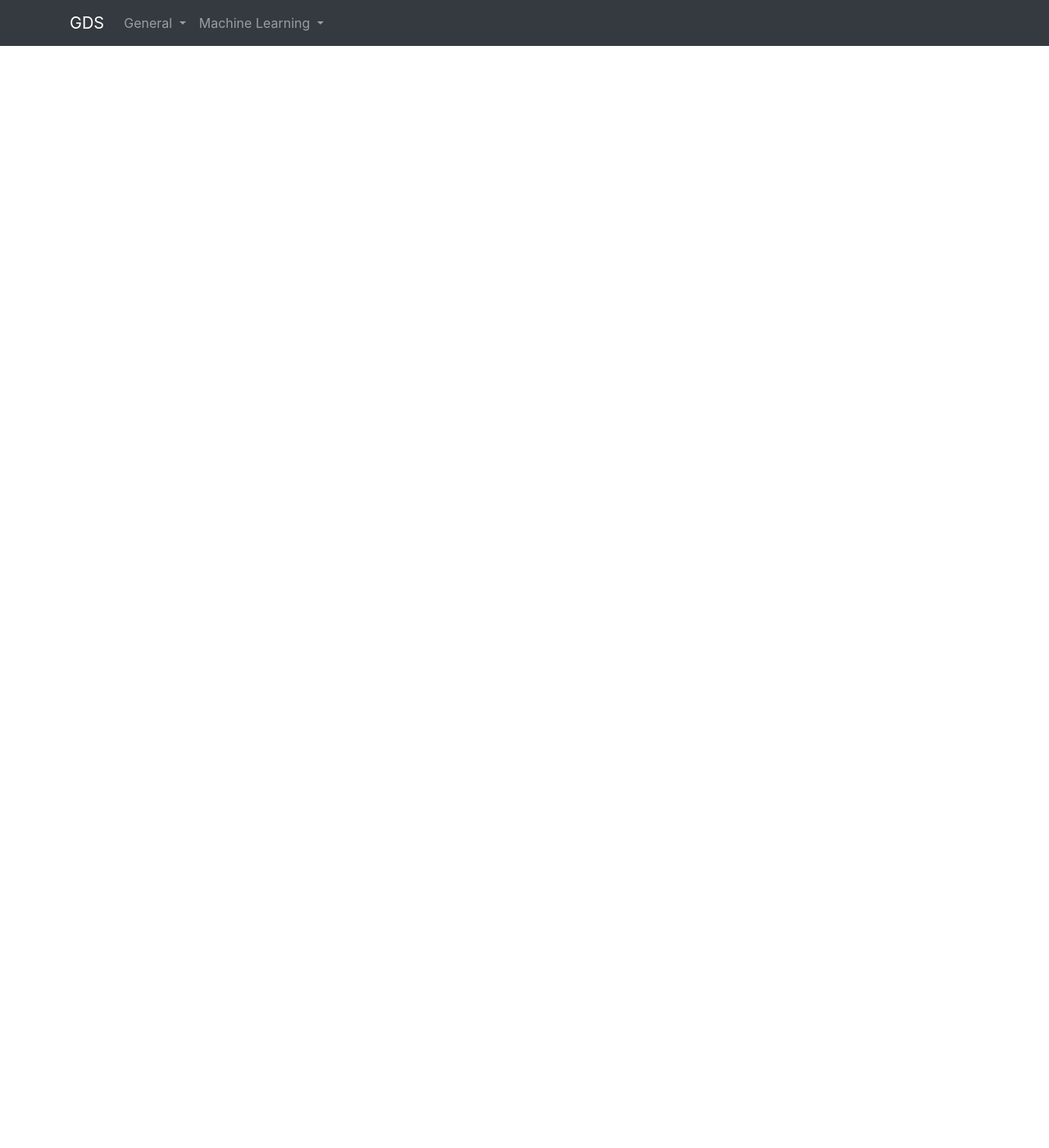
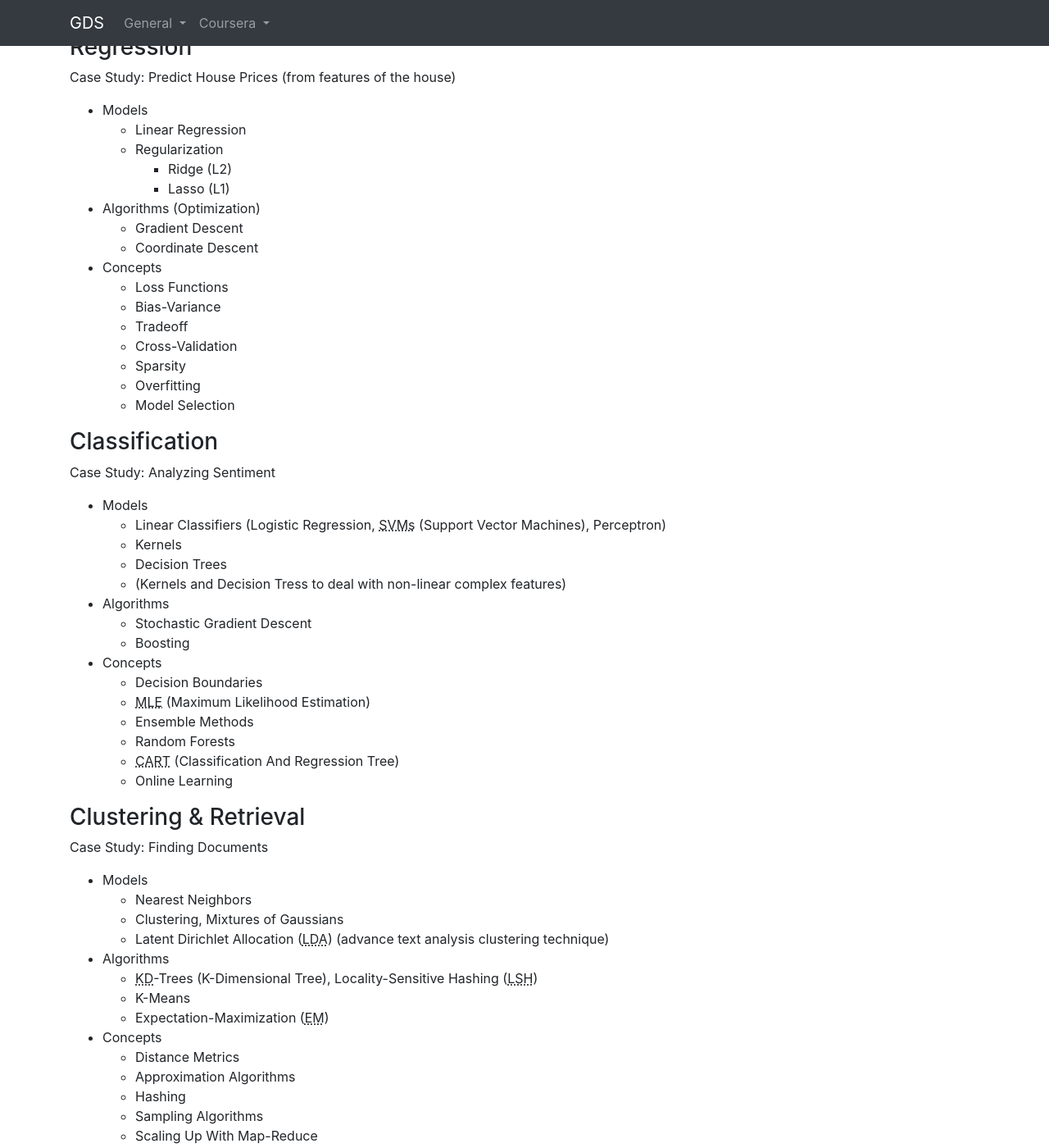
Before and after one commit to YTKme/GDS, a Jekyll site: the page built from docs/_docs/ml/coursera/machine-learning-foundations-a-case-study-approach/week-1.md, in a window 1280 px wide and 1400 px high, scrolled down 4869 px. Shown: the whole window at 82% size. Built offline with Jekyll 4.4.1, drawn with Linux system fonts in a browser that asks for light colours; some of the changed text lies outside the part shown.

Commit message:
Update section 1 of Machine Learning Foundations A Case Study Approach Week 1

```diff
--- a/docs/_docs/ml/coursera/machine-learning-foundations-a-case-study-approach.md
+++ b/docs/_docs/ml/coursera/machine-learning-foundations-a-case-study-approach/week-1.md
@@ -1,17 +1,15 @@
 ---
-title: Machine Learning Foundations A Case Study Approach
-permalink: /docs/ml/coursera/machine-learning-foundations-a-case-study-approach/
+title: Machine Learning Foundations A Case Study Approach <small class="text-muted d-block">Week 1</small>
+permalink: /docs/ml/coursera/machine-learning-foundations-a-case-study-approach/week-1/
 ---
 
-## Week 1
-
-### Welcome
+## Welcome
 
 <p class="lead">Machine Learning Specialization</p>
 <p class="lead">University of Washington</p>
 <blockquote class="blockquote">Machine learning is changing the world</blockquote>
 
-### Old View of Machine Learning
+## Old View of Machine Learning
 
 1. Data
     * Start with some data set or data.
@@ -22,9 +20,9 @@ permalink: /docs/ml/coursera/machine-learning-foundations-a-case-study-approach/
 4. Write A Paper
     * Write the paper to machine learning conference.
 
-![Figure 1: Old View of Machine Learning]({{ "/res/img/ml/coursera/machine-learning-foundations-a-case-study-approach/old_view_of_machine_learning.svg" | prepend : "/" | prepend : site.baseurl | prepend : site.url }}){:class="img-fluid rounded mx-auto d-block"}
+![Figure 1: Old View of Machine Learning]({{ "/res/img/ml/coursera/machine-learning-foundations-a-case-study-approach/week-1/old_view_of_machine_learning.svg" | prepend : "/" | prepend : site.baseurl | prepend : site.url }}){:class="img-fluid rounded mx-auto d-block"}
 
-### Industry
+## Industry
 
 Disruptive companies differentiated by INTELLIGENT APPLICATIONS using MACHINE LEARNING.
 
@@ -44,7 +42,7 @@ Disruptive companies differentiated by INTELLIGENT APPLICATIONS using MACHINE LE
 * LinkedIn Networking
 * LivingSocial Coupons
 
-### The Machine Learning Pipeline
+## The Machine Learning Pipeline
 
 1. Data
     * Start from data.
@@ -55,11 +53,11 @@ Disruptive companies differentiated by INTELLIGENT APPLICATIONS using MACHINE LE
 
 Taking this pipeline and working through it in a wide range of settings and a wide range of applications, with a wide range of algorithms. With the understanding how they connect together, be able to really build smart, intelligent applications.
 
-![Figure 2: The Machine Learing Pipeline]({{ "/res/img/ml/coursera/machine-learning-foundations-a-case-study-approach/the_machine_learning_pipeline.svg" | prepend : "/" | prepend : site.baseurl | prepend : site.url }}){:class="img-fluid rounded mx-auto d-block"}
+![Figure 2: The Machine Learing Pipeline]({{ "/res/img/ml/coursera/machine-learning-foundations-a-case-study-approach/week-1/the_machine_learning_pipeline.svg" | prepend : "/" | prepend : site.baseurl | prepend : site.url }}){:class="img-fluid rounded mx-auto d-block"}
 
-### Machine Learning Case Studies
+## Machine Learning Case Studies
 
-#### Case Study 1: Predicting House Prices
+### Case Study 1: Predicting House Prices
 
 The intelligence derived is a value associated with some house that's not on the market. The value is unknown and learned from the data.
 
@@ -70,7 +68,7 @@ The intelligence derived is a value associated with some house that's not on the
     * The machine learning method is going to relate the house attributes (features) to the sales price.
     * If the model is learned, it can take the house attribute(s) and predict the unknown sales price. (**regression method**)
 
-#### Case Study 2: Sentiment Analysis
+### Case Study 2: Sentiment Analysis
 
 Explore a sentiment analysis task for reviews of restaurants. By taking the reviews and be able to classify whether it had positive sentiment (thumbs up) or negative sentiment (thumbs down).
 
@@ -83,7 +81,7 @@ Explore a sentiment analysis task for reviews of restaurants. By taking the revi
     * From the reviews, learn some decision boundary based on the balance of positive and negative word usage, whether it's a positive or negative reivew.
     * Learn from other reviews based on the rating associated with the text. (**classification method**)
 
-#### Case Study 3: Document Retrieval
+### Case Study 3: Document Retrieval
 
 Document retrieval task where the intelligence derived is an article or a book or something of interest to the reader.
 
@@ -96,7 +94,7 @@ Document retrieval task where the intelligence derived is an article or a book o
     * Don't have corpus ahead of time, trying to infer from the data.
     * Use for very rapid document retrieval to retrieve similar articles. (**clustering**)
 
-#### Case Study 4: Product Recommendation
+### Case Study 4: Product Recommendation
 
 Collaborative filtering of product recommendation, where take past purchases and try to recommend some set of other product might be of interest in purchasing. Derive intelligence for production recommendation in relationship to products bought and products likely to buy in the future.
 
@@ -112,7 +110,7 @@ Collaborative filtering of product recommendation, where take past purchases and
         * Whether the product is actually about those attributes.
     * Going from customers by products matrix into learned features about users and products. (**matrix factorization**)
 
-#### Case Study 5: Visual Product Recommender
+### Case Study 5: Visual Product Recommender
 
 A visual product recommender based on user input of images, which resulting in other products / images of interest.
 
@@ -125,15 +123,25 @@ A visual product recommender based on user input of images, which resulting in o
     * Look at neural networks where every layer provide more and more descriptive features.
     * Deeper and deeper layers to get more intricate features. (**deep learning**)
 
-### A Unique Machine Learning Specialization
+## A Unique Machine Learning Specialization
 
 From use cases to models and algorithms.
+* See machine learning through the lens of a wide range of case studies in different areas that really ground the concepts behind them.
+* Other machine learning approach can be a laundry list of algorithm and methods.
+* The problem is starting with algorithms, and end up having really simplistic use cases with applications, that are disconnected from reality.
+* Start with use cases, grasp the key concepts and the techniques, then build and measure the quality to understand whether the intelligent applications are working well or not.
 
-#### Introduction
+### Introduction
 
 First course is about building, evaluating, and deploying *intelligence* in each case study...
 
-![Figure 3: The Machine Learing Pipeline Version 2]({{ "/res/img/ml/coursera/machine-learning-foundations-a-case-study-approach/the_machine_learning_pipeline_v2.svg" | prepend : "/" | prepend : site.baseurl | prepend : site.url }}){:class="img-fluid rounded mx-auto d-block"}
+Figure out what task to solve, what machine learning methods make sense, and how to measure them. (using algorithms as black boxes, for now)
+* Which machine learning model(s) to use.
+* What methods is used to optimize the parameters of the model(s)?
+* Is it providing the intelligence needed?
+* How to measure the quality of the system?
+
+![Figure 3: The Machine Learing Pipeline Version 2]({{ "/res/img/ml/coursera/machine-learning-foundations-a-case-study-approach/week-1/the_machine_learning_pipeline_v2.svg" | prepend : "/" | prepend : site.baseurl | prepend : site.url }}){:class="img-fluid rounded mx-auto d-block"}
 
 Subsequent courses provide depth in models & algorithms, but still use case studies.
 1. Introduction
@@ -143,4 +151,90 @@ Subsequent courses provide depth in models & algorithms, but still use case stud
 5. Matrix Factorization & Dimensionality Reduction
 6. Capstone: Build an Intelligent Application with Deep Learning
 
-#### Regression
+### Regression
+
+Case Study: Predict House Prices (from features of the house)
+
+* Models
+    * Linear Regression
+    * Regularization
+        * Ridge (L2)
+        * Lasso (L1)
+* Algorithms (Optimization)
+    * Gradient Descent
+    * Coordinate Descent
+* Concepts
+    * Loss Functions
+    * Bias-Variance
+    * Tradeoff
+    * Cross-Validation
+    * Sparsity
+    * Overfitting
+    * Model Selection
+
+### Classification
+
+Case Study: Analyzing Sentiment
+
+* Models
+    * Linear Classifiers (Logistic Regression, <abbr title="Support Vector Machines">SVMs</abbr> (Support Vector Machines), Perceptron)
+    * Kernels
+    * Decision Trees
+    * (Kernels and Decision Tress to deal with non-linear complex features)
+* Algorithms
+    * Stochastic Gradient Descent
+    * Boosting
+* Concepts
+    * Decision Boundaries
+    * <abbr title="Maximum Likelihood Estimation">MLE</abbr> (Maximum Likelihood Estimation)
+    * Ensemble Methods
+    * Random Forests
+    * <abbr title="Classification And Regression Tree">CART</abbr> (Classification And Regression Tree)
+    * Online Learning
+
+### Clustering & Retrieval
+
+Case Study: Finding Documents
+
+* Models
+    * Nearest Neighbors
+    * Clustering, Mixtures of Gaussians
+    * Latent Dirichlet Allocation (<abbr title="Latent Dirichlet Allocation">LDA</abbr>) (advance text analysis clustering technique)
+* Algorithms
+    * <abbr title="K-Dimensional">KD</abbr>-Trees (K-Dimensional Tree), Locality-Sensitive Hashing (<abbr title="Locality-Sensitive Hashing">LSH</abbr>)
+    * K-Means
+    * Expectation-Maximization (<abbr title="Expectation-Maximization">EM</abbr>)
+* Concepts
+    * Distance Metrics
+    * Approximation Algorithms
+    * Hashing
+    * Sampling Algorithms
+    * Scaling Up With Map-Reduce
+    * (how to scale things up and write them as distributed algorithms)
+
+### Matrix Factorization & Dimensionality Reduction
+
+Case Study: Recommending Products
+
+* Models
+    * Collaborative Filtering
+    * Matrix Factorization
+    * (dimensionality reduction)
+    * <abbr title="Principal Component Analysis">PCA</abbr> (Principal Component Analysis)
+* Algorithms
+    * Coordinate Descent
+    * Eigen Decomposition
+    * <abbr title="Singular Value Decomposition">SVD</abbr> (Singular Value Decomposition)
+* Concepts
+    * Matrix Completion
+    * Eigenvalues
+    * Random Projects
+    * Cold-Start Problem
+    * Diversity
+    * Scaling Up
+
+### Capstone
+
+An intelligent application using deep learning
+
+Build & deploy a recommender using product images and text sentiment.
--- a/docs/_includes/foot.html
+++ b/docs/_includes/foot.html
@@ -1,3 +1,7 @@
+        <footer class="container">
+            <hr class="featurette-divider">
+            <p>&copy; 2020 GDS</p>
+        </footer>
         <!-- JQUERY, POPPER, BOOTSTRAP -->
         <script src="https://code.jquery.com/jquery-3.4.1.slim.min.js" integrity="sha384-J6qa4849blE2+poT4WnyKhv5vZF5SrPo0iEjwBvKU7imGFAV0wwj1yYfoRSJoZ+n" crossorigin="anonymous"></script>
         <script src="https://cdn.jsdelivr.net/npm/popper.js@1.16.0/dist/umd/popper.min.js" integrity="sha384-Q6E9RHvbIyZFJoft+2mJbHaEWldlvI9IOYy5n3zV9zzTtmI3UksdQRVvoxMfooAo" crossorigin="anonymous"></script>
```
Also changed, not shown: docs/_data/docs.yml (+8 -4 lines), docs/res/img/ml/coursera/machine-learning-foundations-a-case-study-approach/week-1/old_view_of_machine_learning.svg (renamed from docs/res/img/ml/coursera/machine-learning-foundations-a-case-study-approach/old_view_of_machine_learning.svg), docs/res/img/ml/coursera/machine-learning-foundations-a-case-study-approach/week-1/the_machine_learning_pipeline.svg (renamed from docs/res/img/ml/coursera/machine-learning-foundations-a-case-study-approach/the_machine_learning_pipeline.svg), docs/res/img/ml/coursera/machine-learning-foundations-a-case-study-approach/week-1/the_machine_learning_pipeline_v2.svg (renamed from docs/res/img/ml/coursera/machine-learning-foundations-a-case-study-approach/the_machine_learning_pipeline_v2.svg).
